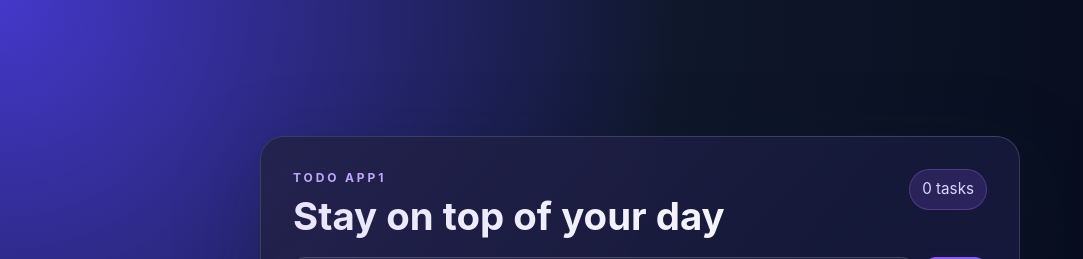
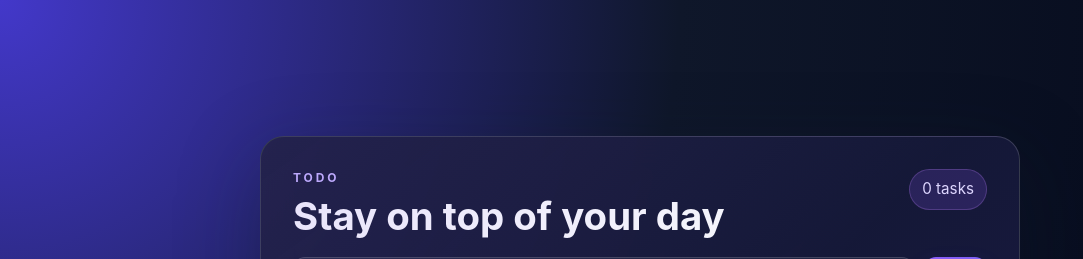
Before and after one commit to ankushsfit/demo-application-repo, a React app in the folder frontend/: page / in a window 1280 px wide. Shown: the top 259 px of the page, without its empty margins (0-1083 px from the left). Built offline with nearby package versions, Linux system fonts and the light colour scheme; the HTML template or start-up script is replaced by a standard one.

Commit message:
Pipeline Testing

```diff
--- a/frontend/src/App.jsx
+++ b/frontend/src/App.jsx
@@ -208,7 +208,7 @@ function App() {
       <section className="todo-card" aria-label="Todo app">
         <div className="todo-header">
           <div>
-            <p className="eyebrow">Todo App1</p>
+            <p className="eyebrow">Todo</p>
             <h1>Stay on top of your day</h1>
           </div>
           <div className="todo-pill">{stats.total} tasks</div>
```
